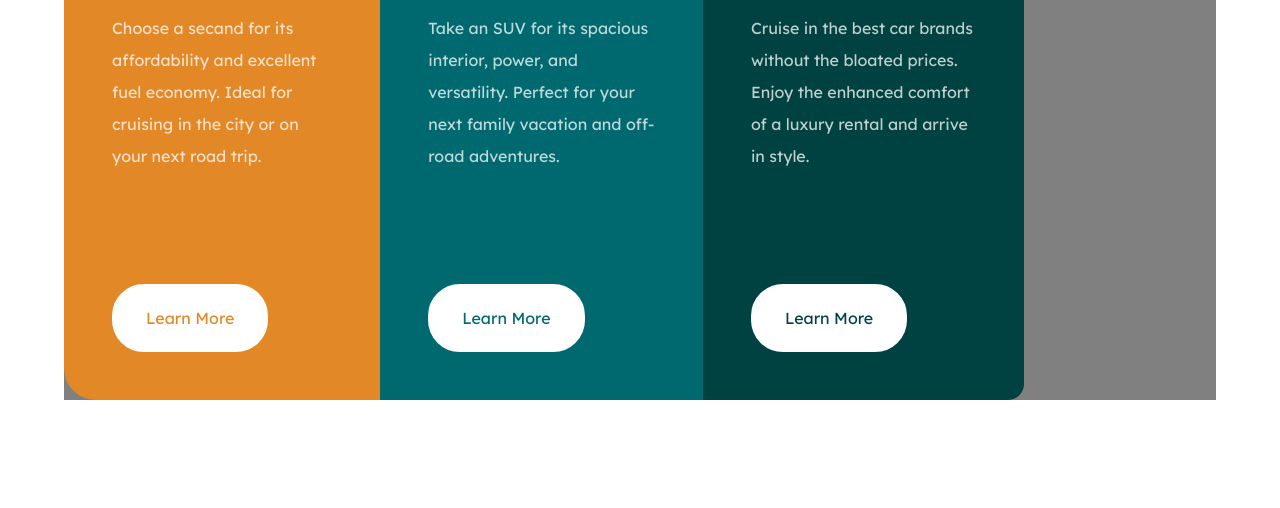
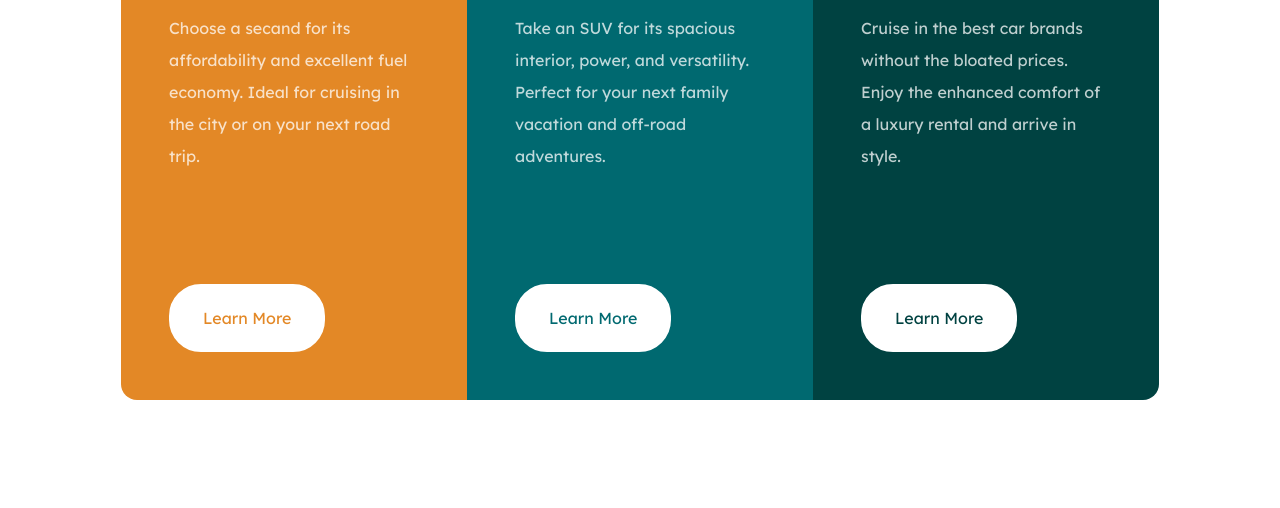
Before and after one commit to BjarneBetjent/frontend-3-column-preview-card, a plain HTML site: page index.html in a window 1280 px wide. Shown: the part 292-800 px from the top of the page. Drawn offline with Linux system fonts and the light colour scheme.

Commit message:
for desktop

```diff
--- a/index.html
+++ b/index.html
@@ -43,9 +43,6 @@
       </p>
       <div class="btn">Learn More</div>
     </div>
-
-    <div class="card"></div>
-    <div class="card"></div>
   </div>
 </body>
 
--- a/styles/styles.css
+++ b/styles/styles.css
@@ -41,8 +41,8 @@ html {
 
 #sedan {
     background-color: hsl(31, 77%, 52%);
-    border-top-left-radius: 1em;
-    border-top-right-radius: 1em;
+    border-top-left-radius: 1rem;
+    border-top-right-radius: 1rem;
 }
 
 #sedan>.btn {
@@ -72,9 +72,12 @@ html {
     .card-container {
         line-height: 2rem;
         font-size: 2rem;
-        background-color: grey;
         flex-direction: row;
         justify-content: center;
+    }
+
+    .card {
+        width: 250px
     }
     .btn {
         margin-top: 7rem;
@@ -85,8 +88,8 @@ html {
         border-bottom-left-radius: 0rem;
     }
     #sedan {
-        border-bottom-left-radius: 1em;
-        border-top-right-radius: 0em;
+        border-bottom-left-radius: 1rem;
+        border-top-right-radius: 0rem;
     }
     #luxury>.btn:hover {
         background-color: hsl(179, 100%, 13%);
```
